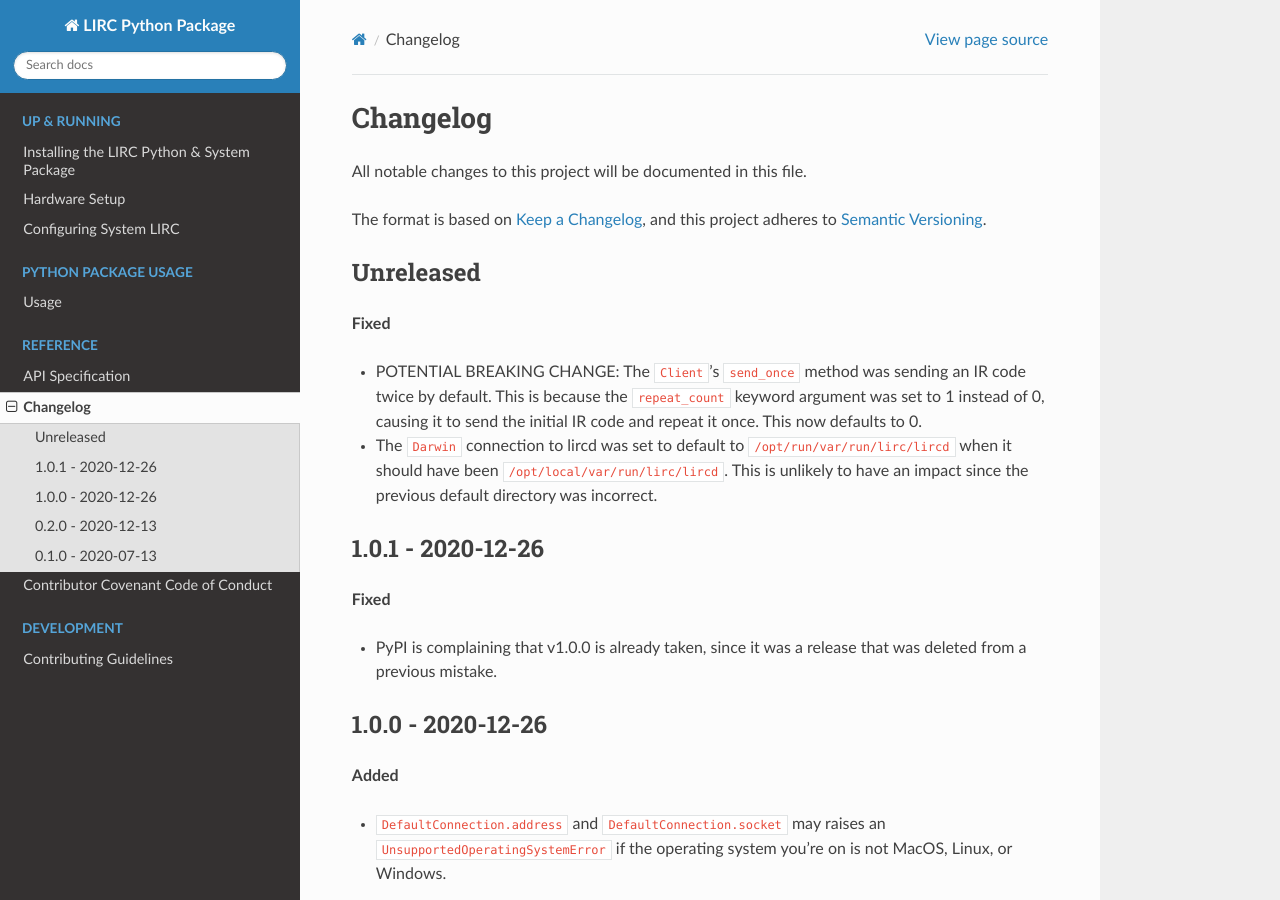
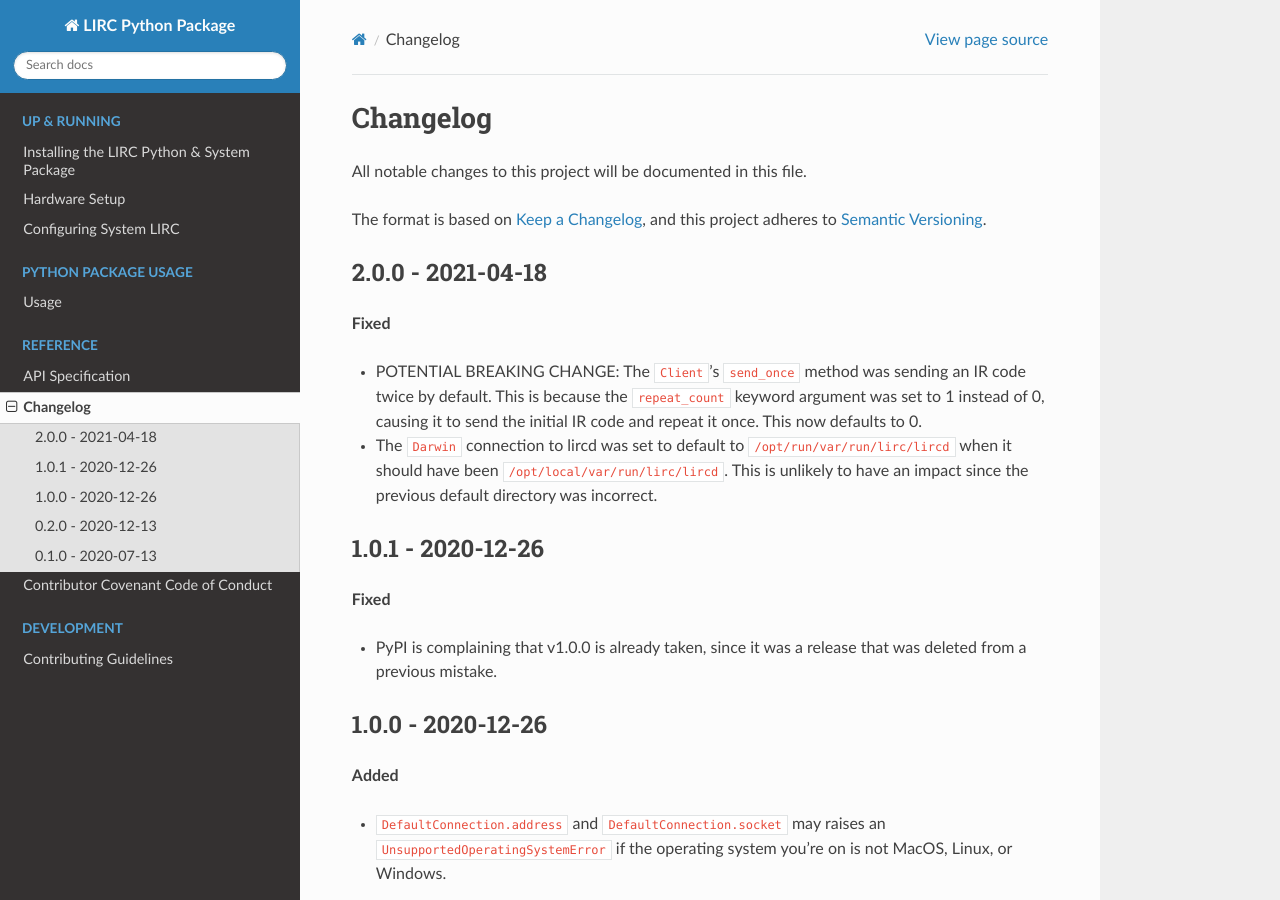
Before and after one commit to eugenetriguba/lirc, a Sphinx documentation site: the page built from docs/source/changelog.rst, in a window 1280 px wide and 900 px high. Built offline with Sphinx 7.4.7 and the Read the Docs theme 2.0.0, drawn with Linux system fonts in a browser that asks for light colours.

Commit message:
Bump version: 1.0.1 → 2.0.0

```diff
--- a/CHANGELOG.rst
+++ b/CHANGELOG.rst
@@ -7,7 +7,7 @@
 Changelog <https://keepachangelog.com/en/1.0.0/>`_, and this project
 adheres to `Semantic Versioning <https://semver.org/spec/v2.0.0.html>`_.
 
-Unreleased
+2.0.0 - 2021-04-18
 ------------------
 
 **Fixed**
--- a/docs/source/conf.py
+++ b/docs/source/conf.py
@@ -23,7 +23,7 @@
 author = "Eugene Triguba"
 
 # The full version, including alpha/beta/rc tags
-release = "1.0.1"
+release = "2.0.0"
 
 
 # -- General configuration ---------------------------------------------------
--- a/lirc/__init__.py
+++ b/lirc/__init__.py
@@ -1,6 +1,6 @@
 from lirc.client import Client
 from lirc.connection.lircd_connection import LircdConnection
 
-__version__ = "1.0.1"
+__version__ = "2.0.0"
 
 __all__ = ["Client", "LircdConnection"]
--- a/pyproject.toml
+++ b/pyproject.toml
@@ -1,6 +1,6 @@
 [tool.poetry]
 name = "lirc"
-version = "1.0.1"
+version = "2.0.0"
 description = "Interact with the daemon in the Linux Infrared Remote Control package"
 authors = ["Eugene Triguba <eugenetriguba@gmail.com>"]
 license = "MIT"
```
Also changed, not shown: .bumpversion.cfg.
